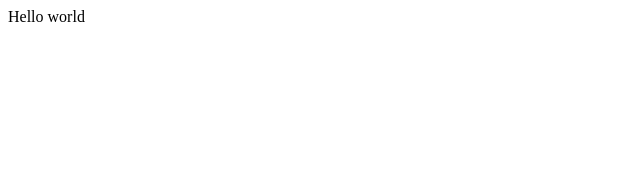
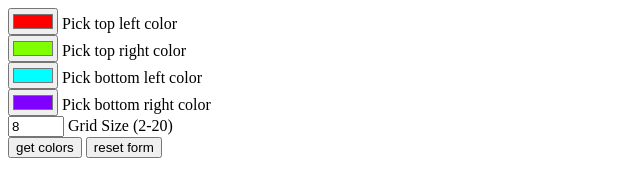
Before and after one commit to rise-erpelding/color-grid-game, a website built with Parcel: page index.html in a window 1280 px wide. Shown: the whole page, without its empty margins (0-640 px from the left). Built offline with nearby package versions, Linux system fonts and the light colour scheme.

Commit message:
feat: add HTML
Copies previous HTML from Codepen into index.html

FSA2021-104

```diff
--- a/index.html
+++ b/index.html
@@ -8,7 +8,29 @@
   <title>Color Grid Game</title>
 </head>
 <body>
-  Hello world
+  <form id="color-form">
+    <div class="form-top-row">
+      <input type="color" id="top-left" name="top-left" value="#ff0000">
+      <label for="top-left">Pick top left color</label>
+      <br>
+      <input type="color" id="top-right" name="top-right" value="#80ff00">
+      <label for="top-right">Pick top right color</label>
+    </div>
+    <div class="form-middle-row">
+      <input type="color" id="bottom-left" name="bottom-left" value="#00ffff">
+      <label for="bottom-left">Pick bottom left color</label>
+      <br>
+      <input type="color" id="bottom-right" name="bottom-right" value="#8000ff">
+      <label for="bottom-right">Pick bottom right color</label>
+    </div>
+    <div class="form-bottom-row">
+      <input type="number" min="2" max="20" id="grid-size" name="grid-size" value="8">
+      <label for="grid-size">Grid Size (2-20)</label>
+    </div>
+    <input type="submit" value="get colors">
+    <input type="reset" value="reset form">
+    </form>
+    <div id="grid-container"></div>
   <script src="./src/index.js"></script>
 </body>
 </html>
```
